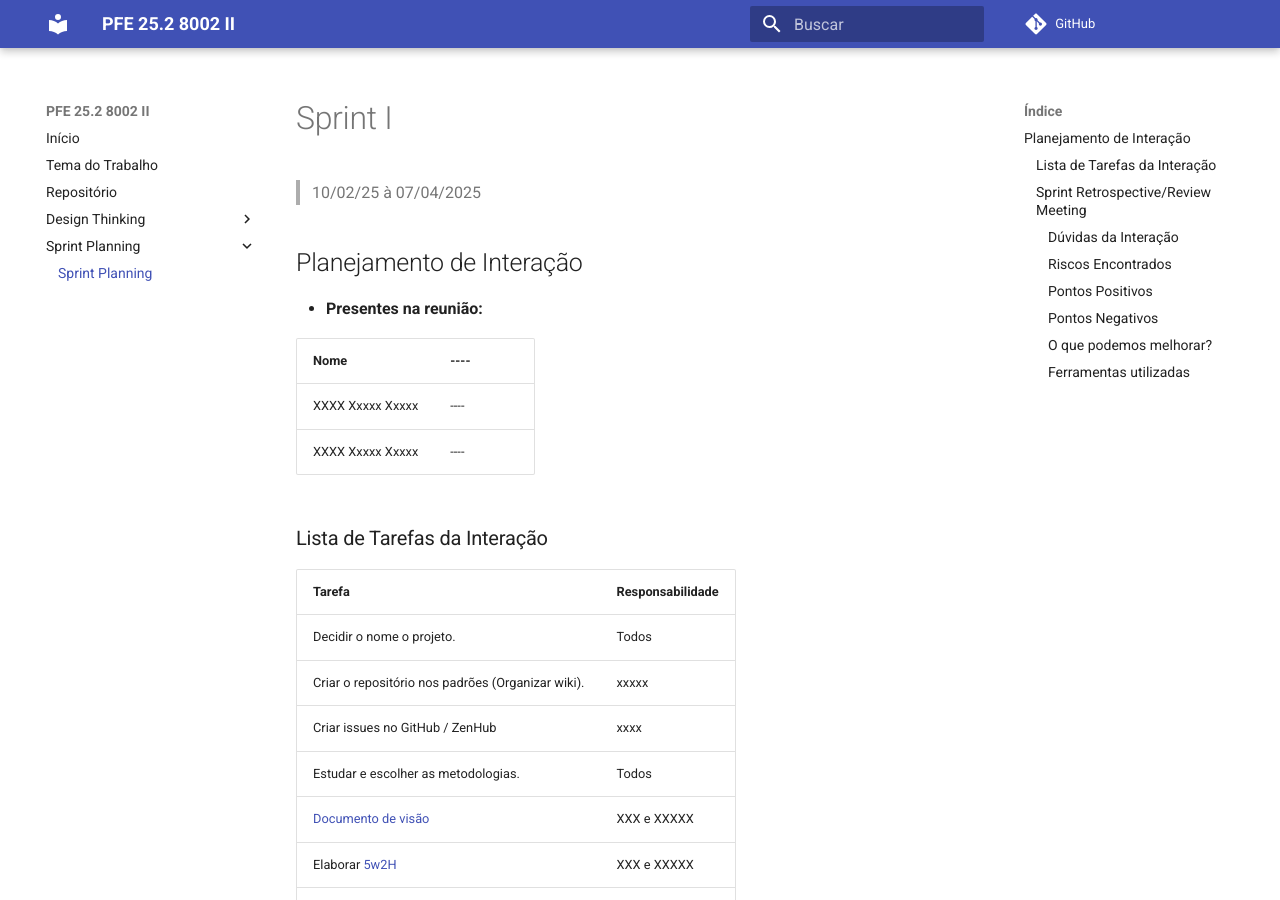
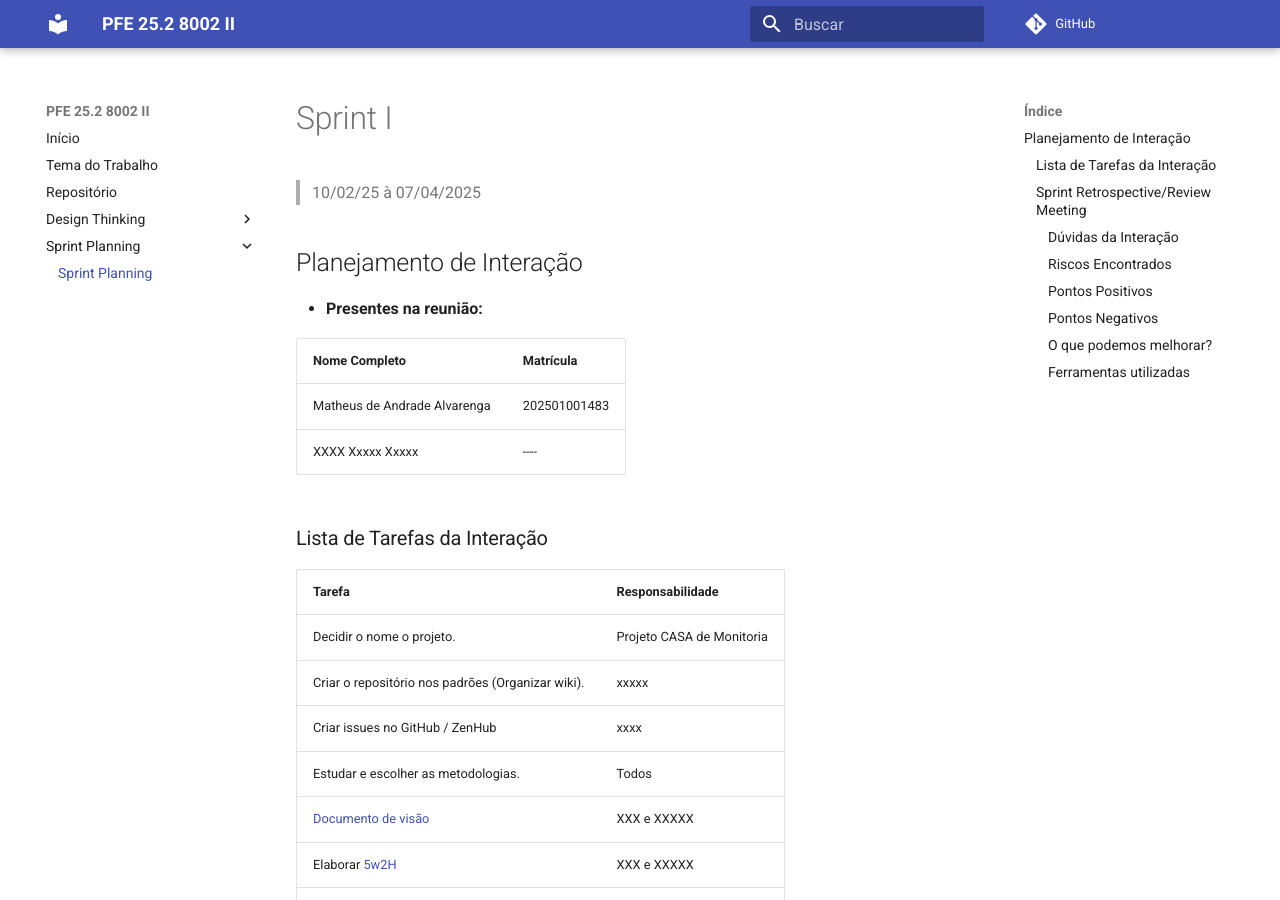
Before and after one commit to Projetos-de-Extensao/PFE_25.2_8002_II, an MkDocs documentation site: the page built from docs/sprint-planning/sprint.md, in a window 1280 px wide and 900 px high. Built offline with MkDocs 1.6.1 and Material for MkDocs 9.7.7, drawn with Linux system fonts in a browser that asks for light colours; comment, search, counter and statistics services are not loaded.

Commit message:
Escrevi meu nome e adicionei o nome do Projeto

```diff
--- a/docs/sprint-planning/sprint.md
+++ b/docs/sprint-planning/sprint.md
@@ -11,16 +11,16 @@ title: Sprint Planning
 
 * **Presentes na reunião:**
 
-|Nome|----|
+|Nome Completo | Matrícula|
 |----|----|
-|XXXX Xxxxx Xxxxx|----|
+|Matheus de Andrade Alvarenga| 202501001483|
 |XXXX Xxxxx Xxxxx|----|
 
 ### Lista de Tarefas da Interação
 
 |Tarefa|Responsabilidade|
 |---|----|
-| Decidir o nome o projeto.|Todos|
+| Decidir o nome o projeto.| Projeto CASA de Monitoria|
 | Criar o repositório nos padrões (Organizar wiki).| xxxxx|
 | Criar issues no GitHub / ZenHub| xxxx|
 | Estudar e escolher as metodologias.| Todos|
```
